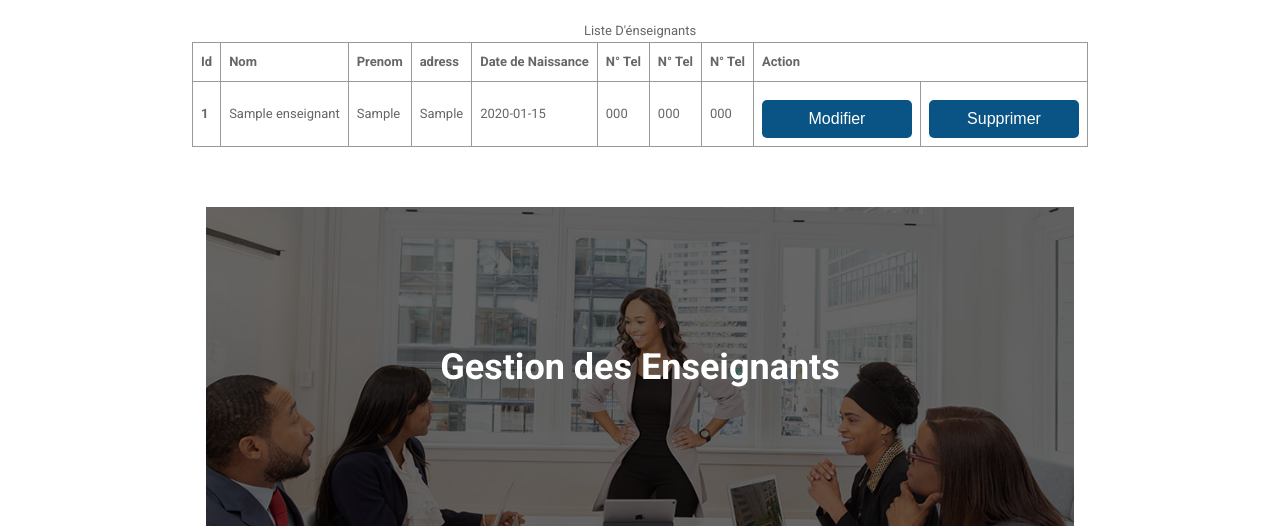
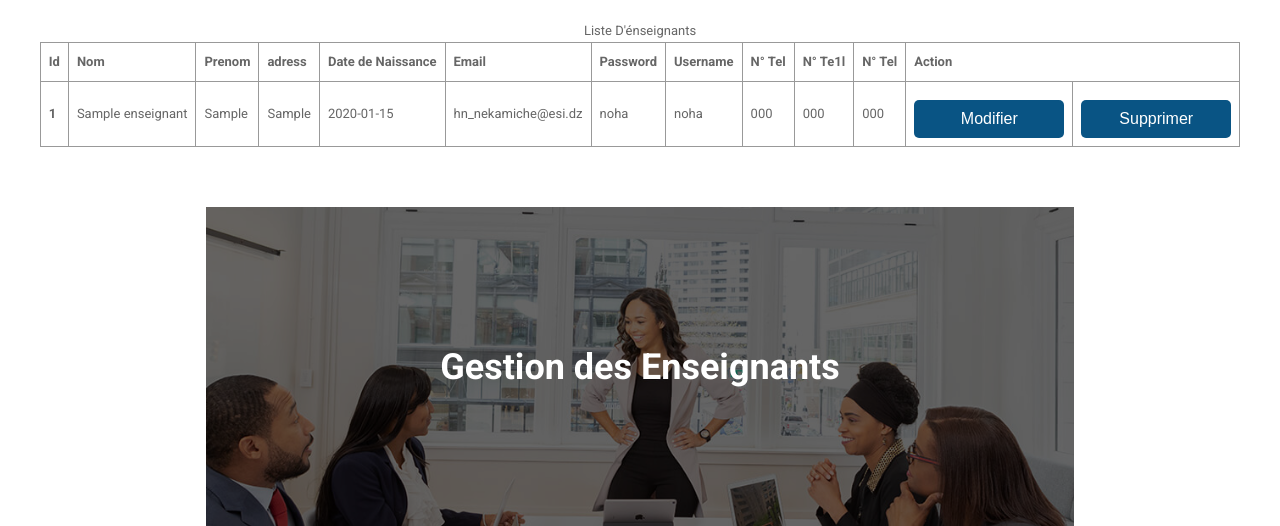
Before and after one commit to NohaNekamiche/E-school_Plateforme, a PHP site: page /pages/gestionEnseignant.php in a window 1280 px wide. Shown: the top 526 px of the page. Run offline with PHP 8.4, Linux system fonts and the light colour scheme; data comes from the database, SQL or seed files in the repository; tables that the repository leaves empty hold one stand-in row (values such as "Sample post"); some libraries are stand-ins or nearby versions.

Commit message:
update affichage enseignants

```diff
--- a/Controler/enseignantCtrl.php
+++ b/Controler/enseignantCtrl.php
@@ -15,5 +15,8 @@ class enseignantCtrl{
     public function  getAllEnseignants(){
        return enseignant:: getAllEnseignants();
     }
+    public function getInfoAccount($idUser){
+        return enseignant::getInfoAccount($idUser);
+    }
 }
 ?>
--- a/Model/enseignant.php
+++ b/Model/enseignant.php
@@ -19,5 +19,10 @@ class enseignant{
         $result=model::request($requete);
         return $result;
     }
+    public static function getInfoAccount($idUser){
+        $requete="SELECT * FROM users WHERE idUser='$idUser'";
+        return model::request($requete);
+
+    }
 }
 ?>
--- a/pages/gestionEnseignant.php
+++ b/pages/gestionEnseignant.php
@@ -17,8 +17,11 @@
       <th>Prenom</th>
       <th>adress</th>
       <th>Date de Naissance</th>
+      <th>Email</th>
+      <th>Password</th>
+      <th>Username</th>
       <th>N° Tel </th>
-      <th>N° Tel </th>
+      <th>N° Te1l </th>
       <th>N° Tel </th>
       <th colspan="2">Action </th>
       <?php
@@ -26,6 +29,7 @@
           $ctrl=new enseignantCtrl();
           $result=$ctrl-> getAllEnseignants();
           foreach($result as $row){
+            $user=$ctrl->getInfoAccount($row['idUser']);
       ?>
             <tr>
             <th scope="row"> <?php  echo $row['id'];?></th>
@@ -33,6 +37,9 @@
             <td> <?php  echo $row['prenom'];?></td>
             <td> <?php  echo $row['adress'];?></td>
             <td> <?php  echo $row['dateNais'];?></td>
+            <td><?php echo $user[0]['email'];?></td>
+            <td><?php echo $user[0]['password'];?></td>
+            <td><?php echo $user[0]['username'];?></td>
             <td> <?php  echo $row['numTel1'];?></td>
             <td> <?php  echo $row['numTel2'];?></td>
             <td> <?php  echo $row['numTel3'];?></td>
```
